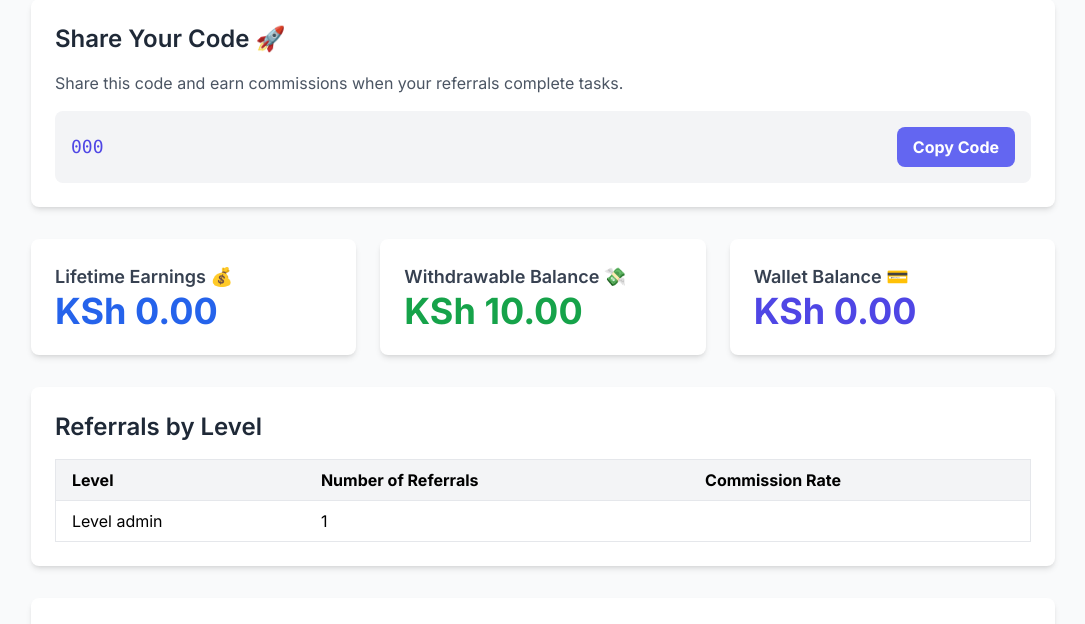
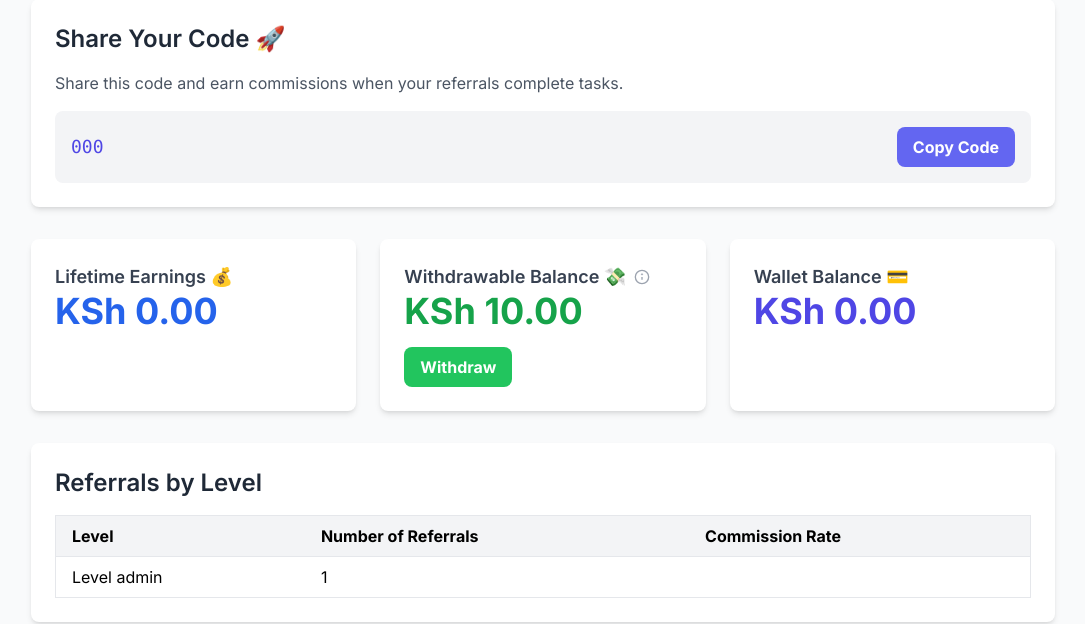
Before and after one commit to paulphysics/humanizeyouressay, a Flask app: template templates/referrals.html in a window 1280 px wide. Shown: the part 213-837 px from the top of the page, without its empty margins (97-1182 px from the left). Run offline with Flask 3, Linux system fonts and the light colour scheme; tables that the repository leaves empty hold one stand-in row (values such as "Sample post"); the template is opened without the code that fills it: values that come from a table or form of the project are taken from there, most other values are stand-ins (such as "Sample title", 1, 10 or a date in 2020); parts of the project's set-up code (start-up, migrations or seed data) failed here and were passed over; some libraries are stand-ins or nearby versions.

Commit message:
Update referrals.html

```diff
--- a/templates/referrals.html
+++ b/templates/referrals.html
@@ -46,14 +46,35 @@
                 </p>
             </div>
 
+            <!-- Withdrawable Balance -->
             <div class="bg-white p-6 rounded-lg shadow-md relative group">
-                <h3 class="text-lg font-semibold text-gray-700 flex items-center"
-                    title="The portion of referral earnings currently available for withdrawal.">
-                    Withdrawable Balance 💸
-                </h3>
-                <p class="text-4xl font-bold text-green-600">
-                    KSh {{ "%.2f"|format(withdrawable_balance) }}
-                </p>
+                   <h3 class="text-lg font-semibold text-gray-700 flex items-center relative">
+                       Withdrawable Balance 💸
+                       <span class="ml-2 relative flex items-center group">
+                           <svg xmlns="http://www.w3.org/2000/svg" class="w-4 h-4 text-gray-400 cursor-pointer"
+                                fill="none" viewBox="0 0 24 24" stroke="currentColor">
+                               <circle cx="12" cy="12" r="10" stroke-width="2"/>
+                               <line x1="12" y1="16" x2="12" y2="12" stroke-width="2"/>
+                               <circle cx="12" cy="8" r="1" fill="currentColor"/>
+                           </svg>
+                           <span class="absolute hidden group-hover:block bg-gray-800 text-white text-sm rounded py-1 px-2 -top-10 left-0 shadow-lg whitespace-nowrap">
+                               The portion of referral earnings currently available for withdrawal.
+                           </span>
+                       </span>
+                   </h3>
+                   <p class="text-4xl font-bold text-green-600">
+                       KSh {{ "%.2f"|format(withdrawable_balance) }}
+                   </p>
+
+                   {% if withdrawable_balance >= 8 %}
+                   <form action="{{ url_for('main.withdraw_funds') }}" method="POST" class="mt-4">
+                       <input type="hidden" name="amount" value="{{ withdrawable_balance }}">
+                       <button type="submit"
+                               class="bg-green-500 text-white px-4 py-2 rounded-lg hover:bg-green-600 font-bold focus:outline-none focus:ring-2 focus:ring-green-500 focus:ring-opacity-50 transition">
+                           Withdraw
+                       </button>
+                   </form>
+                   {% endif %}
             </div>
 
             <div class="bg-white p-6 rounded-lg shadow-md relative group">
```
